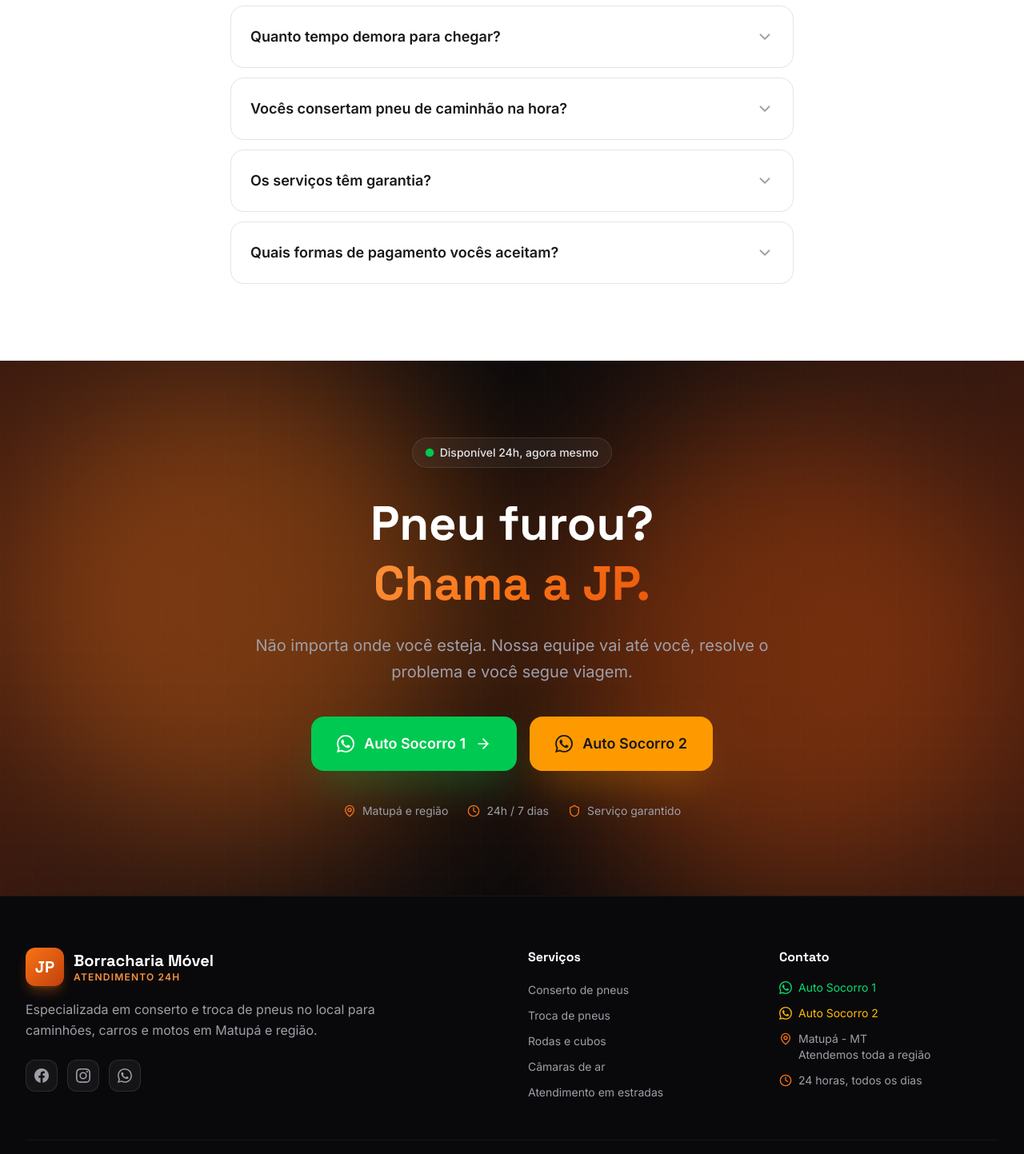
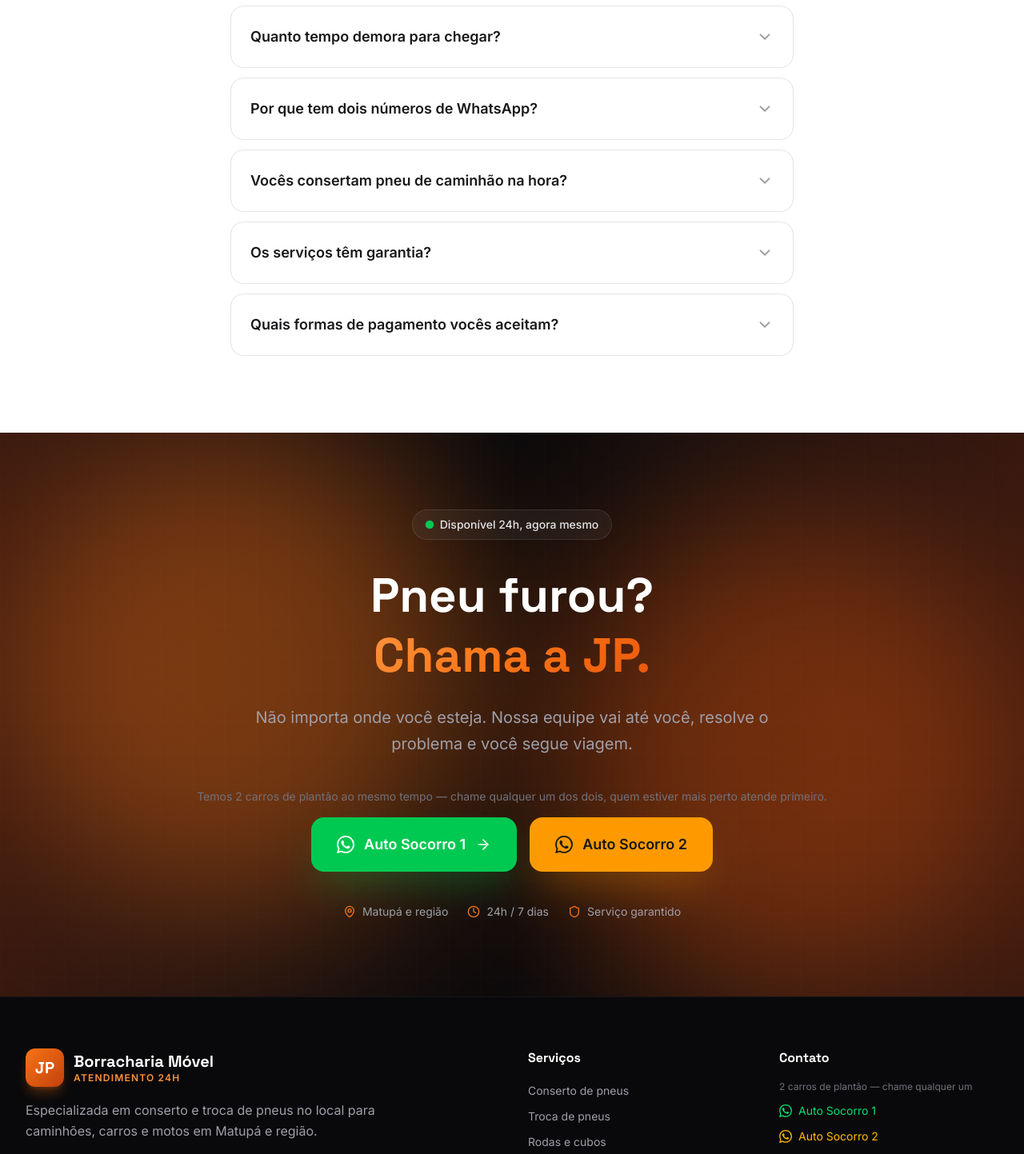
Before and after one commit to Leonardovinibatistela/JP-Borracharia-movel, a React (Vite) app: page / in a window 1280 px wide. Shown: the part 4500-5943 px from the top of the page at 80% size. Built offline with nearby package versions, Linux system fonts and the light colour scheme.

Commit message:
Explica que sao 2 carros de plantao: legenda no CTA final, rodape e nova pergunta no FAQ

```diff
--- a/src/App.tsx
+++ b/src/App.tsx
@@ -734,6 +734,10 @@ function FAQ() {
       a: 'Em média, chegamos em até 30 minutos dentro do município e um pouco mais em estradas, dependendo da distância. Sempre informamos o tempo estimado no momento da chamada.',
     },
     {
+      q: 'Por que tem dois números de WhatsApp?',
+      a: 'Porque temos 2 carros de plantão rodando ao mesmo tempo (Auto Socorro 1 e Auto Socorro 2). Você pode chamar qualquer um dos dois — assim aumenta a chance de ser atendido mais rápido, pelo carro que estiver mais perto de você.',
+    },
+    {
       q: 'Vocês consertam pneu de caminhão na hora?',
       a: 'Sim! Nossa unidade móvel está equipada com ferramentas adequadas para caminhões, carretas, ônibus, além de carros e motos. O conserto ou troca é feito no próprio local.',
     },
@@ -846,6 +850,13 @@ function FinalCTA() {
             Não importa onde você esteja. Nossa equipe vai até você, resolve o problema e você segue viagem.
           </motion.p>
 
+          <motion.p
+            variants={fadeInUp}
+            className="text-sm text-zinc-500 mb-4"
+          >
+            Temos 2 carros de plantão ao mesmo tempo — chame qualquer um dos dois, quem estiver mais perto atende primeiro.
+          </motion.p>
+
           <motion.div variants={fadeInUp} className="flex flex-col sm:flex-row gap-4 justify-center">
             <a
               href="https://wa.me/5566992122415"
@@ -932,6 +943,7 @@ function Footer() {
           {/* Contact */}
           <div>
             <h4 className="font-display font-bold text-white mb-4">Contato</h4>
+            <p className="text-zinc-500 text-xs mb-3">2 carros de plantão — chame qualquer um</p>
             <ul className="space-y-3">
               <li>
                 <a
```
